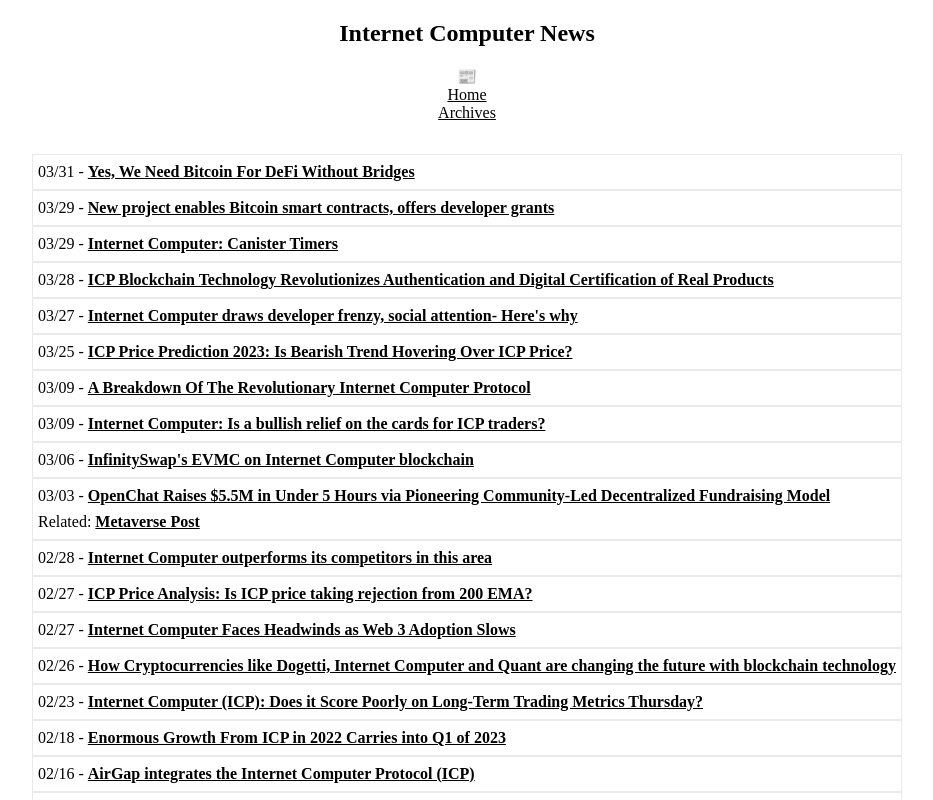
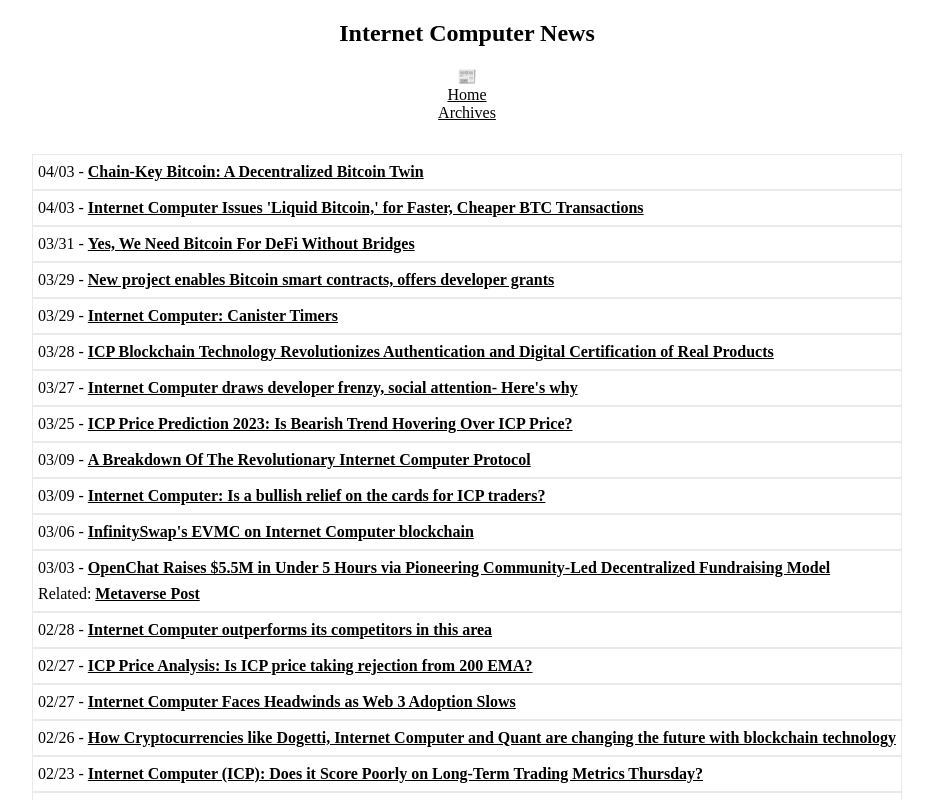
Before and after one commit to rjlucasm/ictoday, a Next.js app: page /news/2023 in a window 1280 px wide. Shown: the top 800 px of the page, without its empty margins (173-1106 px from the left). Built offline with nearby package versions, Linux system fonts and the light colour scheme.

Commit message:
News 04/03

```diff
--- a/pages/news/2023.js
+++ b/pages/news/2023.js
@@ -19,6 +19,12 @@ export default function News23() {
             <Link href="/archive"><a style={{ color: 'inherit' }}>Archives</a></Link>
 
             <div className="pagesgrid">
+            <div className="pagescard">04/03 -&nbsp;
+                <a href="https://medium.com/dfinity/chain-key-bitcoin-a-decentralized-bitcoin-twin-ceb8f4ddf95e" target="_blank" rel="noopener noreferrer">Chain-Key Bitcoin: A Decentralized Bitcoin Twin</a>
+            </div>
+            <div className="pagescard">04/03 -&nbsp;
+                <a href="https://www.coindesk.com/markets/2023/04/03/internet-computer-issues-liquid-bitcoin-for-faster-and-affordable-btc-transactions/" target="_blank" rel="noopener noreferrer">Internet Computer Issues &apos;Liquid Bitcoin,&apos; for Faster, Cheaper BTC Transactions</a>
+            </div>
             <div className="pagescard">03/31 -&nbsp;
                 <a href="https://beincrypto.com/yes-we-need-bitcoin-for-defi-without-bridges/" target="_blank" rel="noopener noreferrer">Yes, We Need Bitcoin For DeFi Without Bridges</a>
             </div>
```
